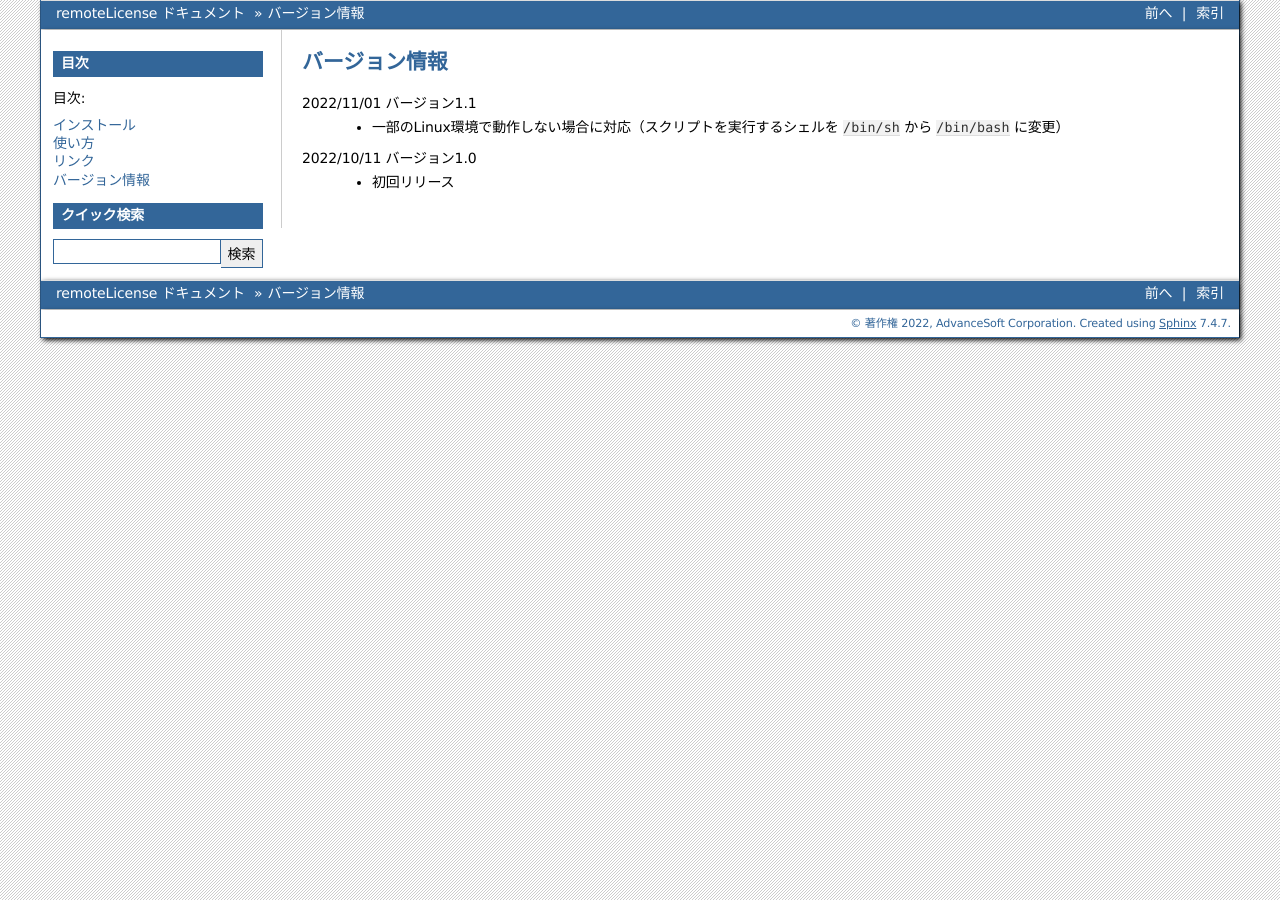
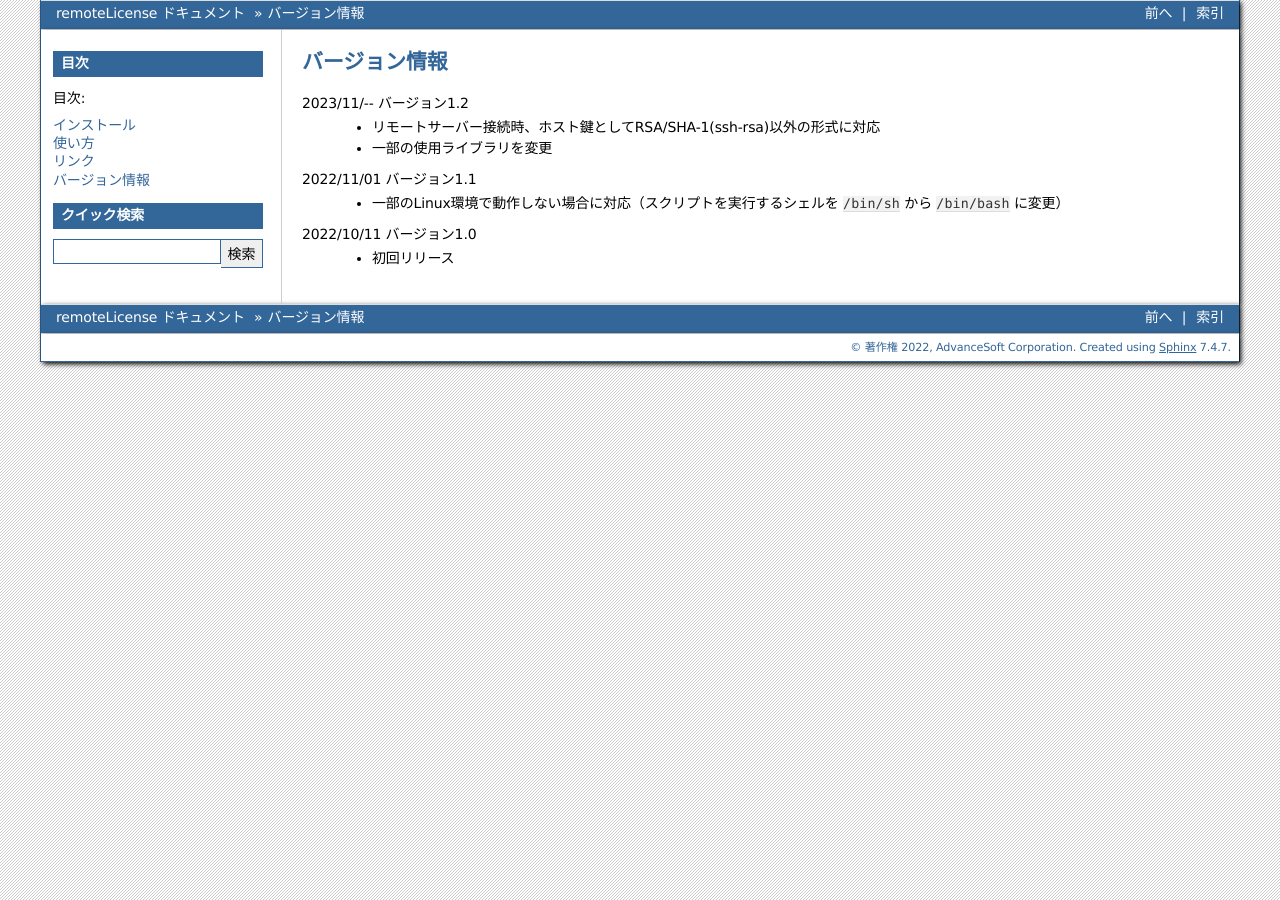
Before and after one commit to advancesoftcorp/remotelicense-doc, a Sphinx documentation site: the page built from docs/source/version.rst, in a window 1280 px wide. Built offline with Sphinx 7.4.7, drawn with Linux system fonts in a browser that asks for light colours.

Commit message:
update for v1.2

```diff
--- a/docs/source/version.rst
+++ b/docs/source/version.rst
@@ -4,6 +4,10 @@
 バージョン情報
 ==============
 
+2023/11/-- バージョン1.2
+ - リモートサーバー接続時、ホスト鍵としてRSA/SHA-1(ssh-rsa)以外の形式に対応
+ - 一部の使用ライブラリを変更
+
 2022/11/01 バージョン1.1
  - 一部のLinux環境で動作しない場合に対応（スクリプトを実行するシェルを :file:`/bin/sh` から :file:`/bin/bash` に変更）
 
```
